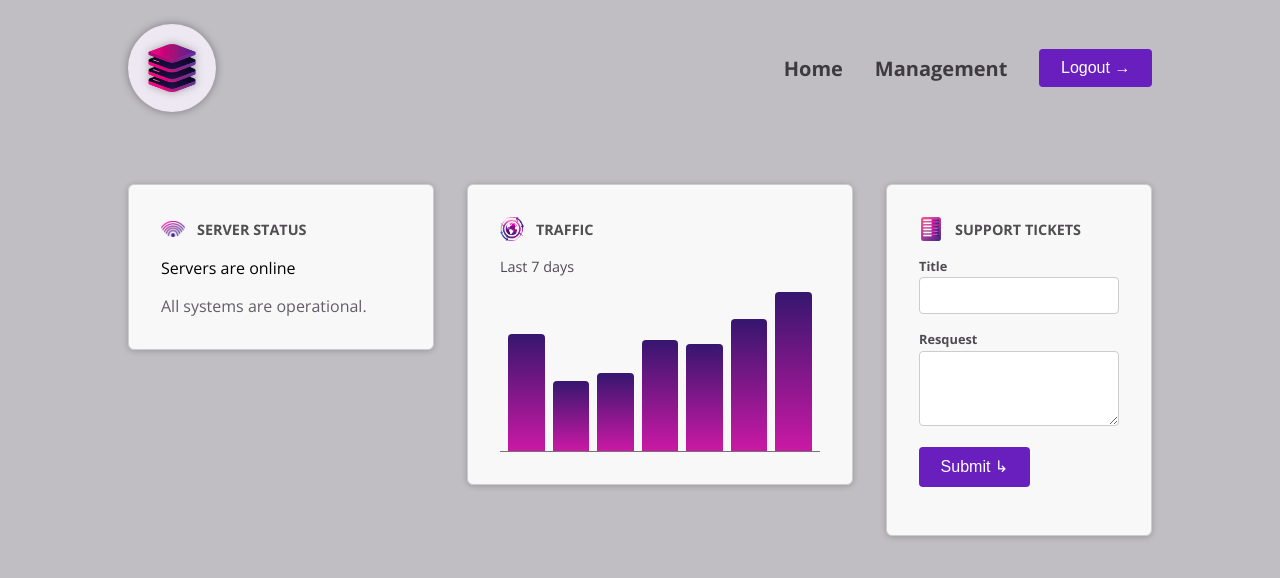
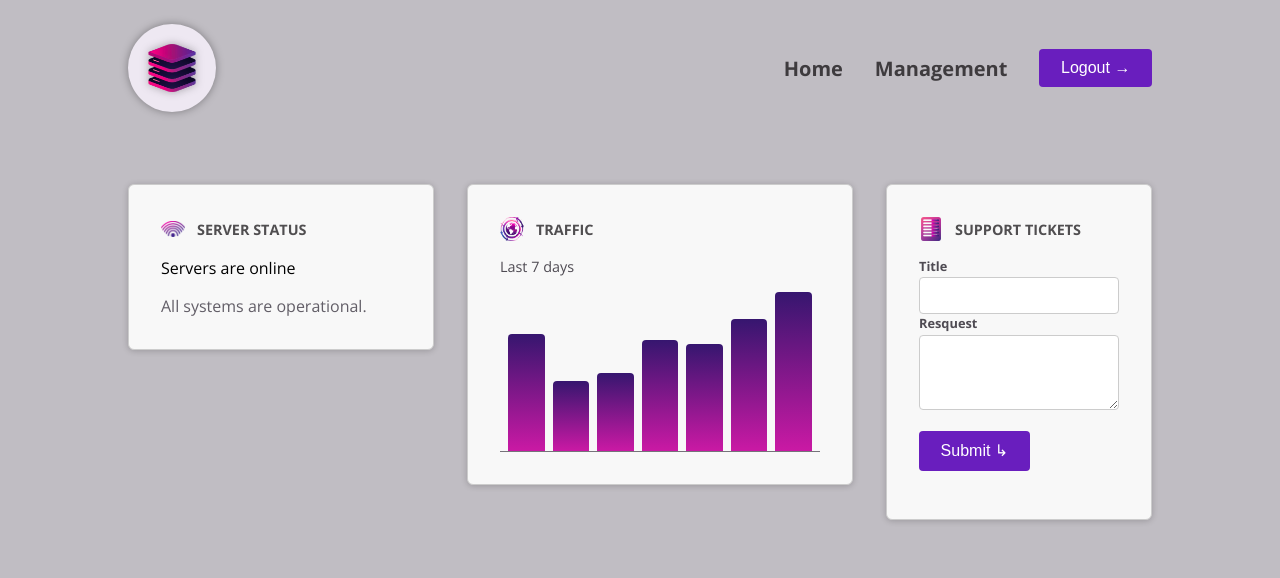
Before and after one commit to CanseFr/management-charts, an Angular app: page / in a window 1280 px wide. Shown: the top 578 px of the page. Built offline with nearby package versions, Linux system fonts and the light colour scheme.

Commit message:
:lipstick: Another way to input css class in wrapper

```diff
--- a/src/app/components/support-client/new-ticket/new-ticket.component.html
+++ b/src/app/components/support-client/new-ticket/new-ticket.component.html
@@ -1,8 +1,8 @@
 <form>
-  <app-control label="Title">
+  <app-control class="control" label="Title">
     <input name="title" id="title">
   </app-control>
-  <app-control label="Resquest">
+  <app-control class="control" label="Resquest">
     <textarea name="request" id="request" rows="3"></textarea>
   </app-control>
   <p>
--- a/src/app/shared/control/control.component.html
+++ b/src/app/shared/control/control.component.html
@@ -1,4 +1,2 @@
-<p class="control">
-  <label>{{label()}}</label>
-  <ng-content select="input,textarea"/>
-</p>
+<label>{{label()}}</label>
+<ng-content select="input,textarea"/>
```
